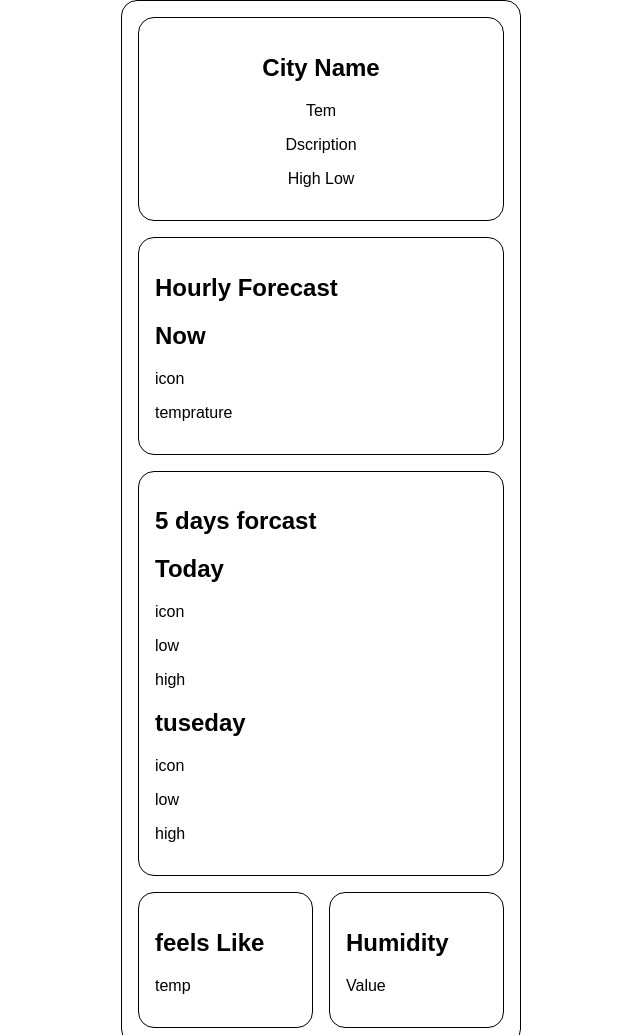
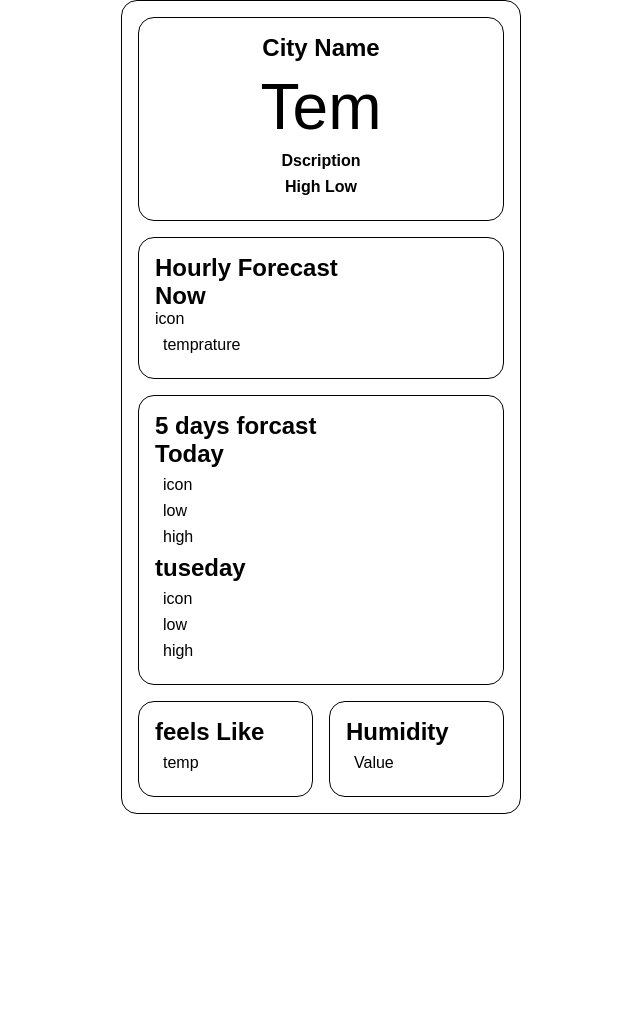
Before and after one commit to mitalrs/30-Days-of-javascript, a browser extension: page WeatherApp/index.html in a window 1280 px wide. Shown: the top 1035 px of the page, without its empty margins (319-959 px from the left). After the commit the page ends 814 px from the top, so only its background shows below. Drawn offline with Linux system fonts and the light colour scheme.

Commit message:
done styling with currunt forcast

```diff
--- a/WeatherApp/style.css
+++ b/WeatherApp/style.css
@@ -7,6 +7,20 @@
 :root{
     --spacing-medium: 8px;
     --spacing-regular: 16px;
+
+    --font-small: .5rem;
+    --font-regular: 1rem;
+    --fint-large: 2rem;
+    --font-xl: 4rem;
+
+    --font-semibold: 600;
+}
+
+h1,h2{
+    margin: 0;
+}
+p{
+    margin: var(--spacing-medium);
 }
 
 body{
@@ -41,15 +55,31 @@ body{
     grid-area: current;
     text-align: center;
 }
+#current-forcast .temp{
+    font-size: var(--font-xl);
+}
+#current-forcast .description,
+#current-forcast .min-max-temp{
+    font-size: var(--font-regular);
+    font-weight: var(--font-semibold);
+}
+
+
 #hourly-forcast{
     grid-area: hourly;
 }
+
+
 #five-day-forcast{
     grid-area: fiveday;
 }
+
+
 #feels-like{
     grid-area: feelslike;
 }
+
+
 #humidity{
     grid-area: humidity;
 }
```
